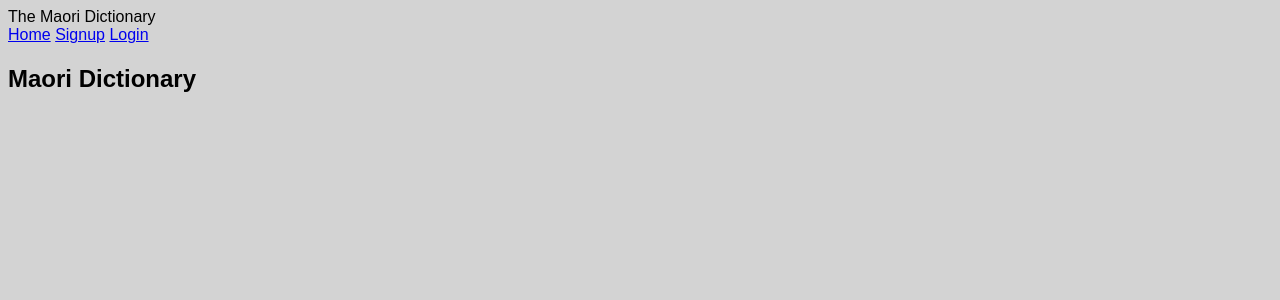
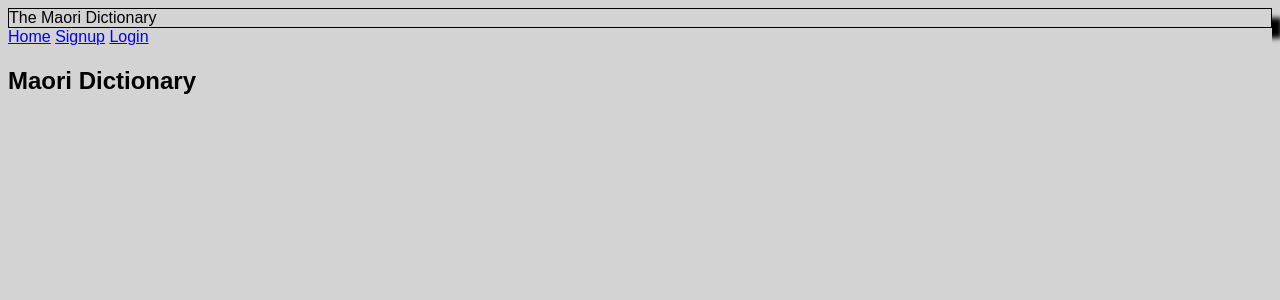
Before and after one commit to 20024-georgemorley/20024-2024-Programming-and-Database-Assessment, a Flask app: page / in a window 1280 px wide. Shown: the top 300 px of the page. Run offline with Flask 3, Linux system fonts and the light colour scheme.

Commit message:
Fifteenth commit: CSS adjusted to show

```diff
--- a/static/styles.css
+++ b/static/styles.css
@@ -9,9 +9,11 @@ title-bar {
     border: 5px solid black;
 }
 
-box {
-    border: 5px solid black;
-    color: aqua;
+.box {
+    border: 1px solid black;
+    border-width: 1px;
+    color: black;
+    box-shadow: 10px 10px 5px black;
 }
 
 box_image {
--- a/templates/base.html
+++ b/templates/base.html
@@ -11,7 +11,7 @@
 <body>
 <nav class="title-bar">
     <div>
-        <div>The Maori Dictionary</div>
+        <div class="box">The Maori Dictionary</div>
         <div>
             <a href="/">Home</a>
             {% if logged_in %}
```
